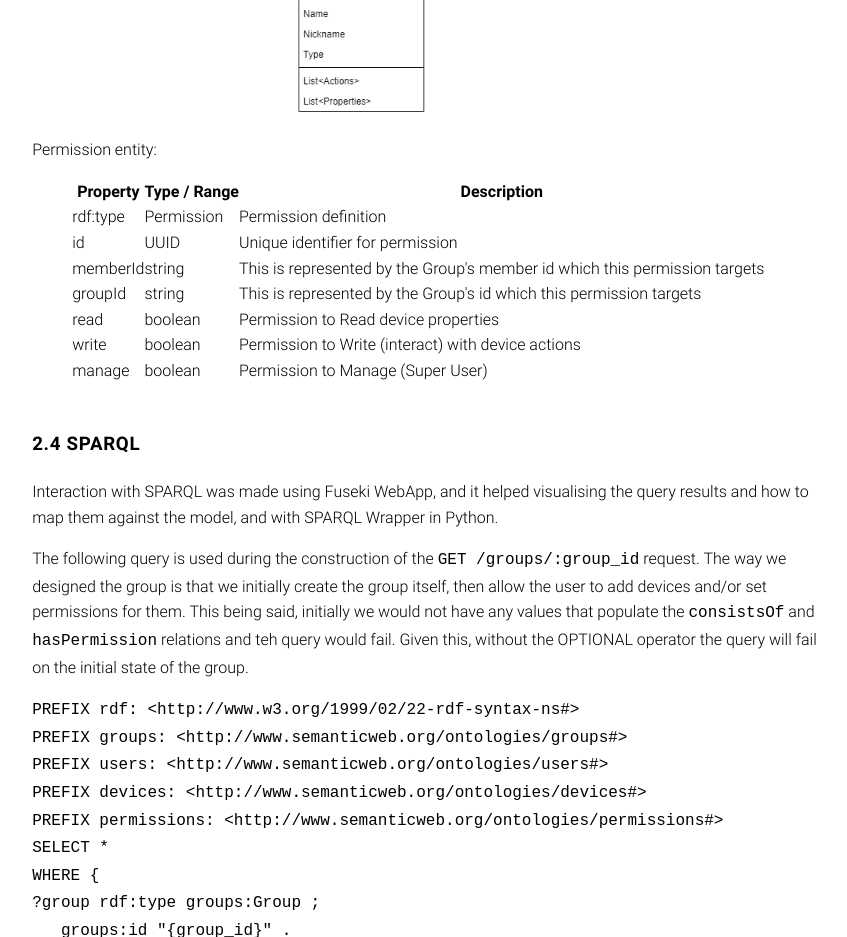
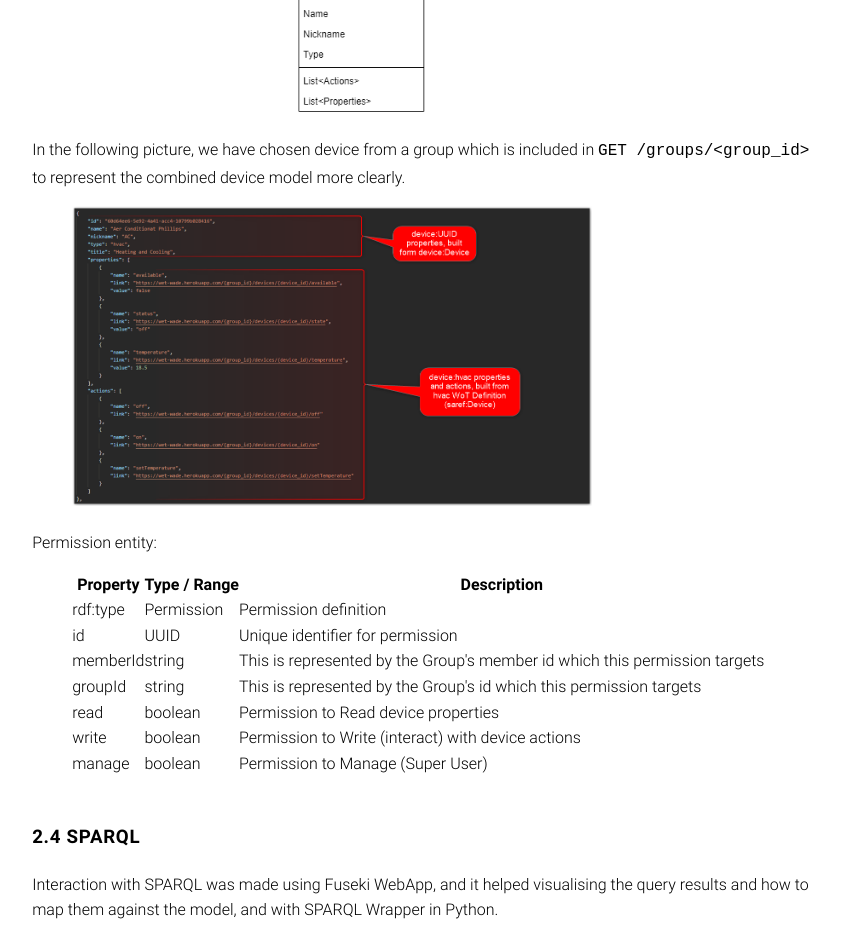
Before and after one commit to wet-wade/docs, a plain HTML site: page index.html in a window 1280 px wide. Shown: the part 5580-6517 px from the top of the page, without its empty margins (211-1058 px from the left). Drawn offline with Linux system fonts and the light colour scheme; a web font is replaced by a local one.

Commit message:
Added device definition model

```diff
--- a/index.html
+++ b/index.html
@@ -318,6 +318,16 @@
           <figure typeof="sa:image">
             <a href="diagrams/device-diagram.png" target="_blank">
               <img src="diagrams/device-diagram.png" alt="classes" />
+            </a>
+          </figure>
+        </p>
+
+        <p>
+          In the following picture, we have chosen device from a group which is included in <code>GET /groups/&lt;group_id&gt;</code> to represent the combined device model more
+          clearly.
+          <figure typeof="sa:image">
+            <a href="diagrams/object.png" target="_blank">
+              <img src="diagrams/object.png" alt="classes" />
             </a>
           </figure>
         </p>
```
Also changed, not shown: diagrams/object.png (added).
